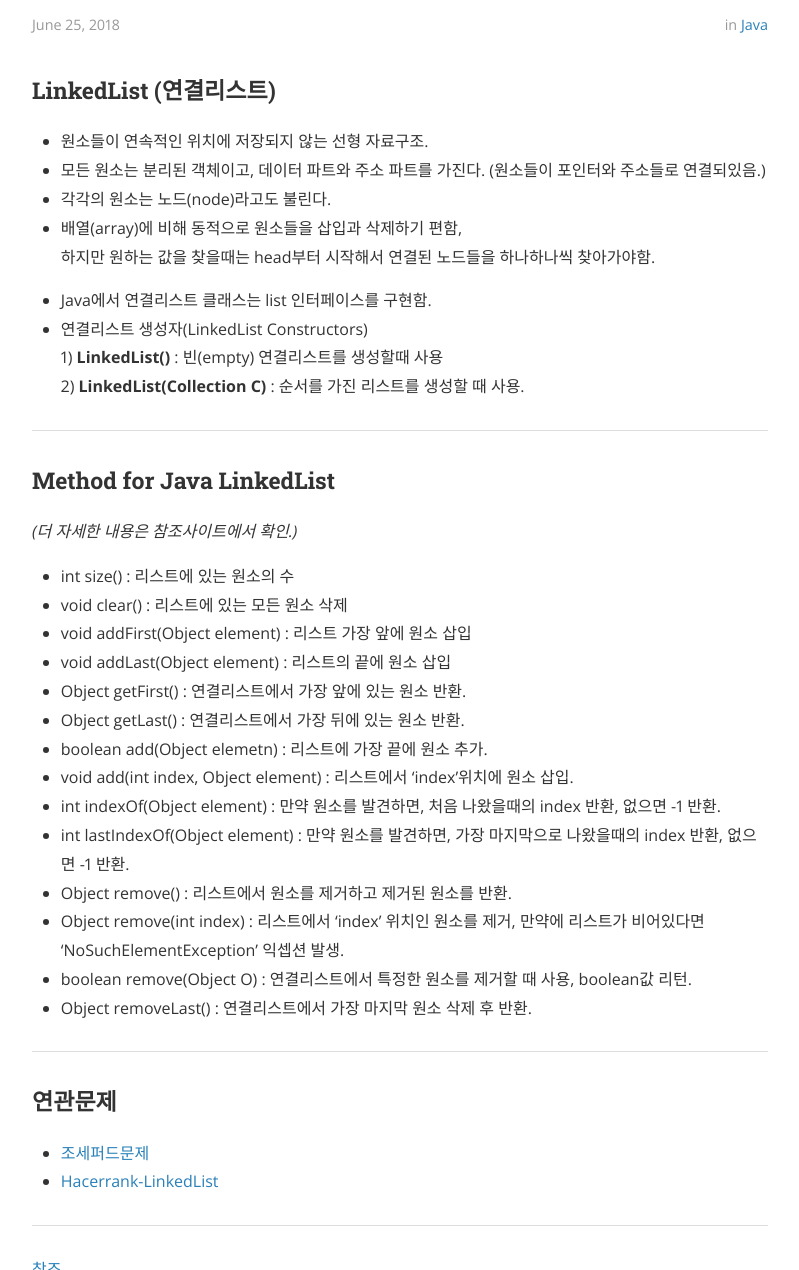
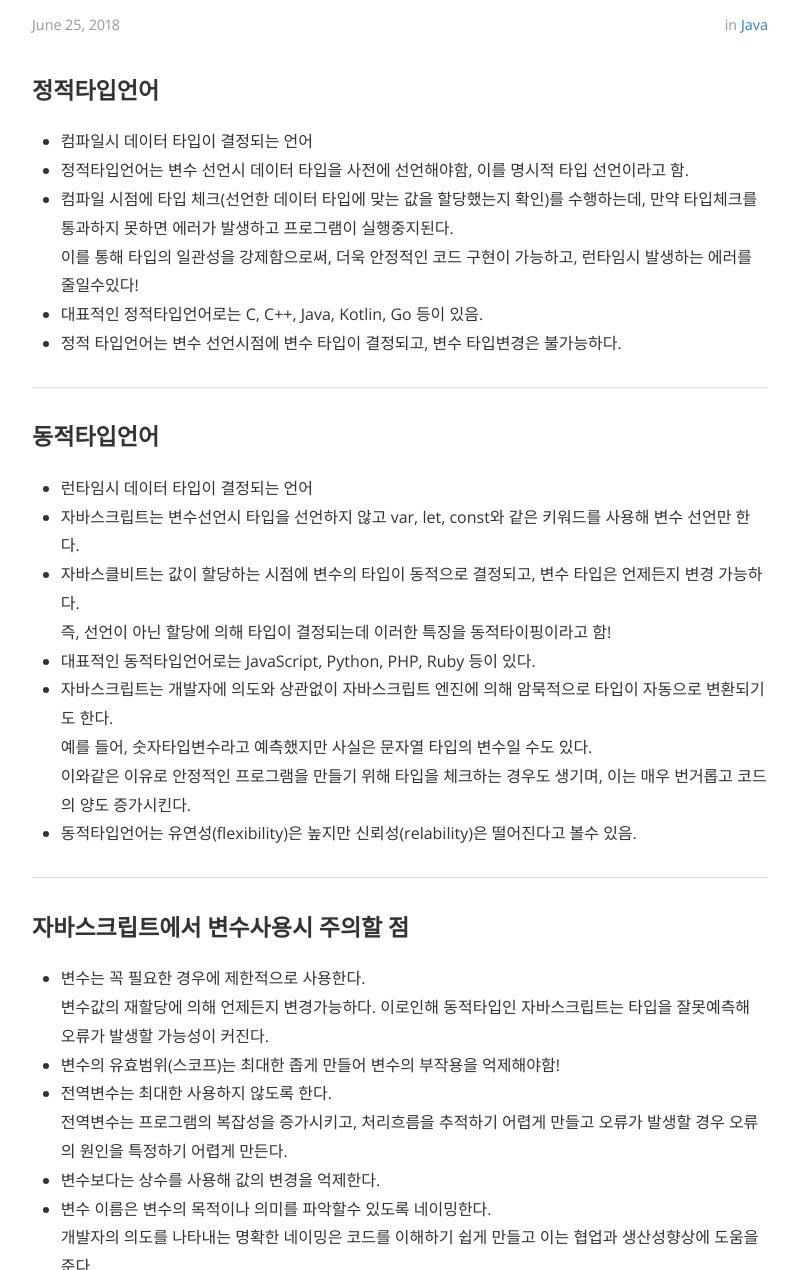
Before and after one commit to EunHyeJung/EunHyeJung.github.io, a Jekyll site: the page built from _posts/Java/2018-06-25-LinkedList(Java).md, in a window 1280 px wide and 1400 px high, scrolled down 377 px, cut to the strip 130-1400 px from the top of the window. Shown: the whole strip, without its empty margins (240-1039 px from the left). Built offline with Jekyll 4.4.1, drawn with Linux system fonts in a browser that asks for light colours; nearby versions of some CDN libraries; comment, search, counter and statistics services are not loaded; some of the changed text lies outside the part shown.

Commit message:
동적타입언어, 정적타입언어

```diff
--- a/_posts/Java/2018-06-25-LinkedList(Java).md
+++ b/_posts/Java/2018-06-25-LinkedList(Java).md
@@ -10,53 +10,44 @@ cover:  "/assets/instacode.png"
 ---
 
 
-### LinkedList (연결리스트)
+### 정적타입언어
 
-  * 원소들이 연속적인 위치에 저장되지 않는 선형 자료구조.
-  * 모든 원소는 분리된 객체이고, 데이터 파트와 주소 파트를 가진다.
-    (원소들이 포인터와 주소들로 연결되있음.)
-  * 각각의 원소는 노드(node)라고도 불린다.
-  * 배열(array)에 비해 동적으로 원소들을 삽입과 삭제하기 편함,
-    하지만 원하는 값을 찾을때는 head부터 시작해서 연결된 노드들을 하나하나씩 찾아가야함.
-
-  * Java에서 연결리스트 클래스는 list 인터페이스를 구현함.
-  * 연결리스트 생성자(LinkedList Constructors)
-     1) **LinkedList()** : 빈(empty) 연결리스트를 생성할때 사용
-     2) **LinkedList(Collection C)** : 순서를 가진 리스트를 생성할 때 사용.
+  * 컴파일시 데이터 타입이 결정되는 언어
+  * 정적타입언어는 변수 선언시 데이터 타입을 사전에 선언해야함, 이를 명시적 타입 선언이라고 함.
+  * 컴파일 시점에 타입 체크(선언한 데이터 타입에 맞는 값을 할당했는지 확인)를 수행하는데, 만약 타입체크를 통과하지 못하면 에러가 발생하고 프로그램이 실행중지된다.
+    이를 통해 타입의 일관성을 강제함으로써, 더욱 안정적인 코드 구현이 가능하고, 런타임시 발생하는 에러를 줄일수있다!
+  * 대표적인 정적타입언어로는 C, C++, Java, Kotlin, Go 등이 있음.
+  * 정적 타입언어는 변수 선언시점에 변수 타입이 결정되고, 변수 타입변경은 불가능하다.
 
 
 - - -
 
+### 동적타입언어
 
-### Method for Java LinkedList
-  *(더 자세한 내용은 참조사이트에서 확인.)*
-  * int size() : 리스트에 있는 원소의 수
-  * void clear() : 리스트에 있는 모든 원소 삭제
-  * void addFirst(Object element) : 리스트 가장 앞에 원소 삽입
-  * void addLast(Object element) : 리스트의 끝에 원소 삽입
-  * Object getFirst() : 연결리스트에서 가장 앞에 있는 원소 반환.
-  * Object getLast() : 연결리스트에서 가장 뒤에 있는 원소 반환.
-  * boolean add(Object elemetn) : 리스트에 가장 끝에 원소 추가.
-  * void add(int index, Object element) : 리스트에서 'index'위치에 원소 삽입.
-  * int indexOf(Object element) : 만약 원소를 발견하면, 처음 나왔을때의 index 반환, 없으면 -1 반환.
-  * int lastIndexOf(Object element) : 만약 원소를 발견하면, 가장 마지막으로 나왔을때의 index 반환, 없으면 -1 반환.
-  * Object remove() : 리스트에서 원소를 제거하고 제거된 원소를 반환.
-  * Object remove(int index) : 리스트에서 'index' 위치인 원소를 제거, 만약에 리스트가 비어있다면 'NoSuchElementException' 익셉션 발생.
-  * boolean remove(Object O) : 연결리스트에서 특정한 원소를 제거할 때 사용, boolean값 리턴.
-  * Object removeLast() : 연결리스트에서 가장 마지막 원소 삭제 후 반환.
-
+  * 런타임시 데이터 타입이 결정되는 언어
+  * 자바스크립트는 변수선언시 타입을 선언하지 않고 var, let, const와 같은 키워드를 사용해 변수 선언만 한다.
+  * 자바스클비트는 값이 할당하는 시점에 변수의 타입이 동적으로 결정되고, 변수 타입은 언제든지 변경 가능하다.
+    즉, 선언이 아닌 할당에 의해 타입이 결정되는데 이러한 특징을 동적타이핑이라고 함!
+  * 대표적인 동적타입언어로는 JavaScript, Python, PHP, Ruby 등이 있다.
+  * 자바스크립트는 개발자에 의도와 상관없이 자바스크립트 엔진에 의해 암묵적으로 타입이 자동으로 변환되기도 한다.
+    예를 들어, 숫자타입변수라고 예측했지만 사실은 문자열 타입의 변수일 수도 있다.
+    이와같은 이유로 안정적인 프로그램을 만들기 위해 타입을 체크하는 경우도 생기며, 이는 매우 번거롭고 코드의 양도 증가시킨다.
+  * 동적타입언어는 유연성(flexibility)은 높지만 신뢰성(relability)은 떨어진다고 볼수 있음.
 
 
 - - -
 
+### 자바스크립트에서 변수사용시 주의할 점
 
-### 연관문제
-*  [조세퍼드문제](https://www.acmicpc.net/problem/1158)
-*  [Hacerrank-LinkedList](https://www.hackerrank.com/domains/data-structures?filters%5Bsubdomains%5D%5B%5D=linked-lists)
+  * 변수는 꼭 필요한 경우에 제한적으로 사용한다.
+    변수값의 재할당에 의해 언제든지 변경가능하다. 이로인해 동적타입인 자바스크립트는 타입을 잘못예측해 오류가 발생할 가능성이 커진다.
+  * 변수의 유효범위(스코프)는 최대한 좁게 만들어 변수의 부작용을 억제해야함!
+  * 전역변수는 최대한 사용하지 않도록 한다.
+    전역변수는 프로그램의 복잡성을 증가시키고, 처리흐름을 추적하기 어렵게 만들고 오류가 발생할 경우 오류의 원인을 특정하기 어렵게 만든다.
+  * 변수보다는 상수를 사용해 값의 변경을 억제한다.
+  * 변수 이름은 변수의 목적이나 의미를 파악할수 있도록 네이밍한다.
+    개발자의 의도를 나타내는 명확한 네이밍은 코드를 이해하기 쉽게 만들고 이는 협업과 생산성향상에 도움을 준다.
 
 - - -
 
-
-
-
-[참조](https://www.geeksforgeeks.org/linked-list-in-java/)
+[참조(모던 자바스크립트 Deep Dive)](https://book.naver.com/bookdb/book_detail.nhn?bid=16710547)
```
